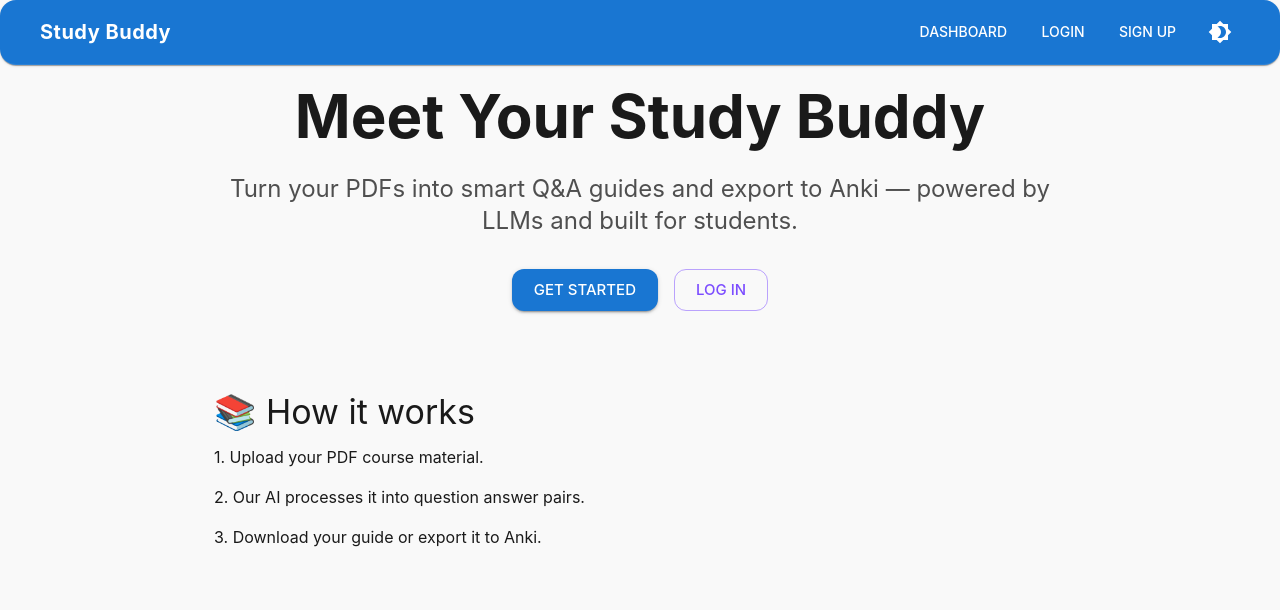
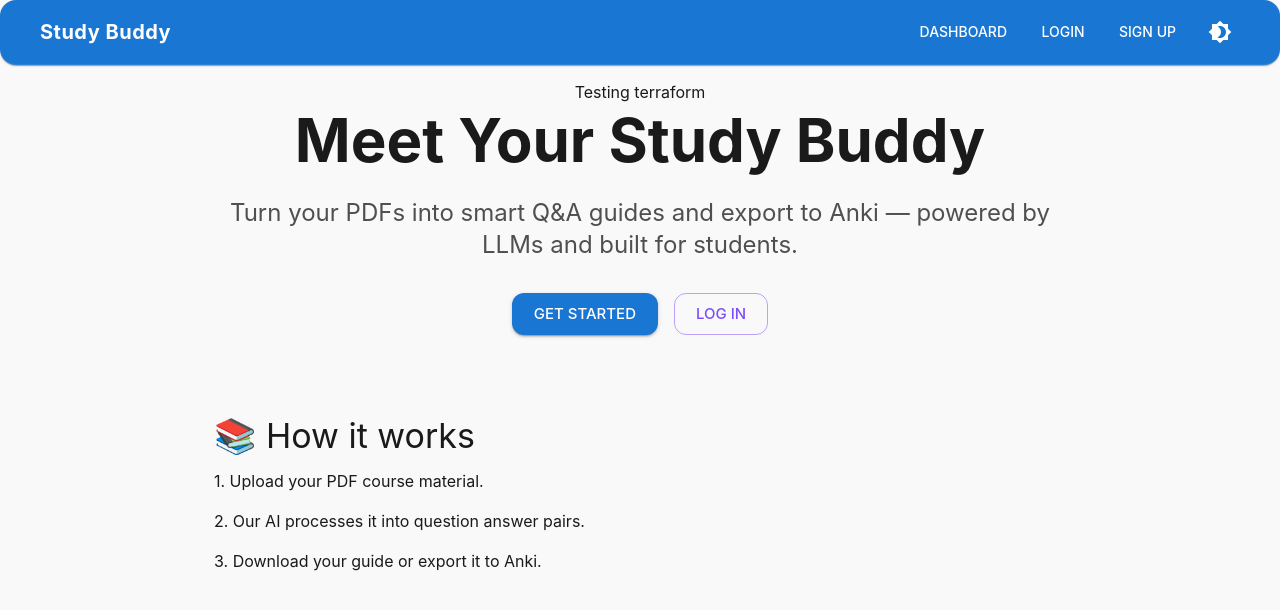
Before and after one commit to ncridlig/study-buddy, a Next.js app in the folder frontend/: page / in a window 1280 px wide. Shown: the top 610 px of the page. Built offline with nearby package versions, Linux system fonts and the light colour scheme.

Commit message:
testing terraform

```diff
--- a/frontend/src/app/page.tsx
+++ b/frontend/src/app/page.tsx
@@ -57,6 +57,7 @@ import Link from 'next/link';
 export default function Home() {
   return (
     <Container maxWidth="md" sx={{ textAlign: 'center', py: 10 }}>
+      <Typography>Testing terraform</Typography>
       <Typography variant="h2" fontWeight="bold" gutterBottom>
         Meet Your Study Buddy
       </Typography>
```
